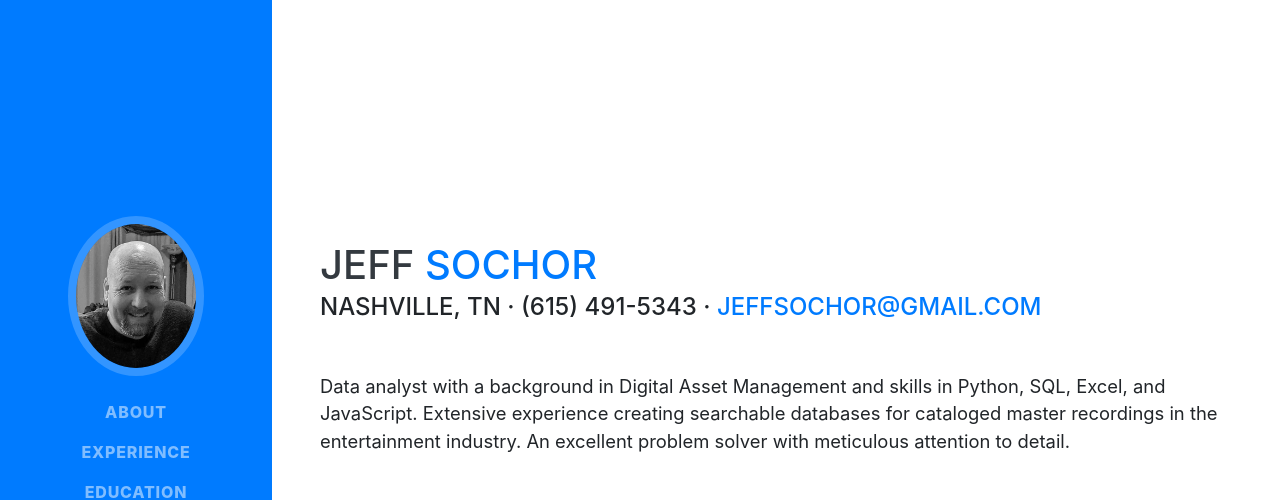
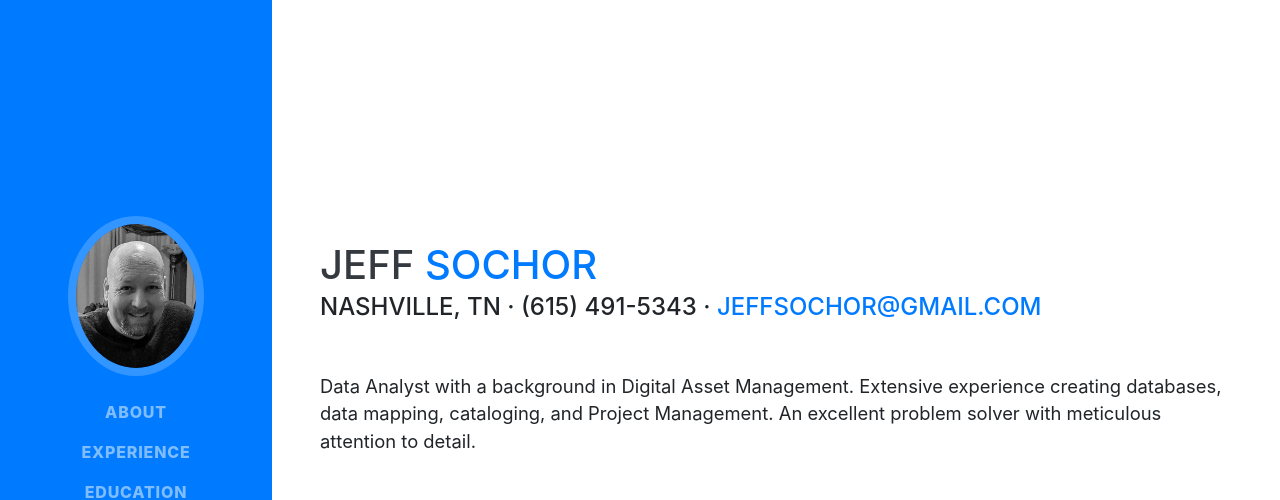
Before and after one commit to jeffsochor/jeffsochor.github.io, a website with bundled scripts: page index.html in a window 1280 px wide. Shown: the top 500 px of the page. Built offline with nearby package versions, Linux system fonts and the light colour scheme; a web font is replaced by a local one.

Commit message:
Update summary

```diff
--- a/index.html
+++ b/index.html
@@ -66,10 +66,8 @@
         <div class="subheading mb-5">Nashville, TN · (615) 491-5343 ·
           <a href="mailto:jeffsochor@gmail.com">jeffsochor@gmail.com</a>
         </div>
-        <p class="lead mb-5">Data analyst with a background in Digital Asset Management
-          and skills in Python, SQL, Excel, and JavaScript. Extensive experience creating searchable
-          databases for cataloged master recordings in the entertainment industry.
-          An excellent problem solver with meticulous attention to detail.</p>
+        <p class="lead mb-5">Data Analyst with a background in Digital Asset Management. Extensive experience creating databases,
+          data mapping, cataloging, and Project Management. An excellent problem solver with meticulous attention to detail.</p>
         <div class="social-icons">
           <a href="https://www.linkedin.com/in/jeffsochor">
             <i class="fab fa-linkedin-in"></i>
```
